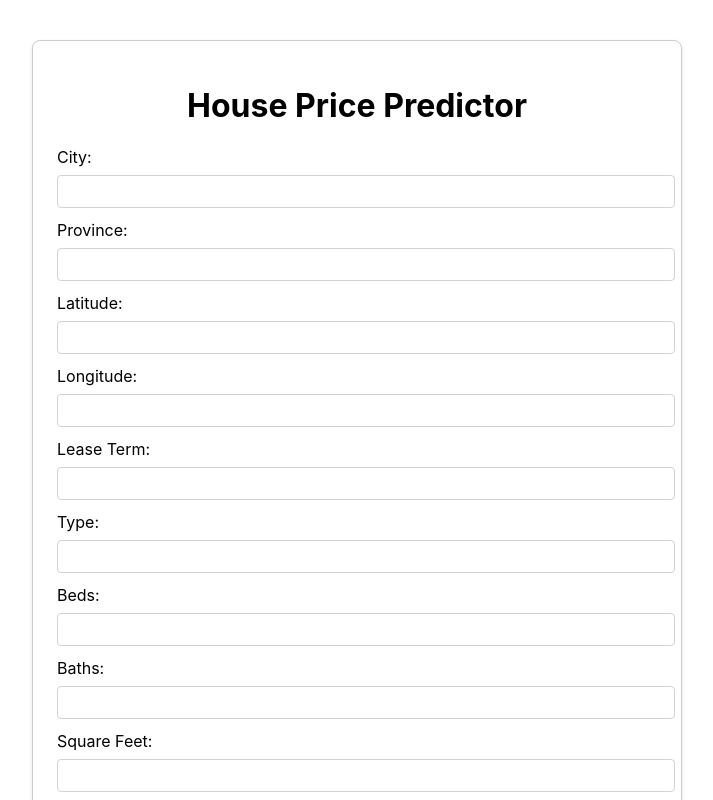
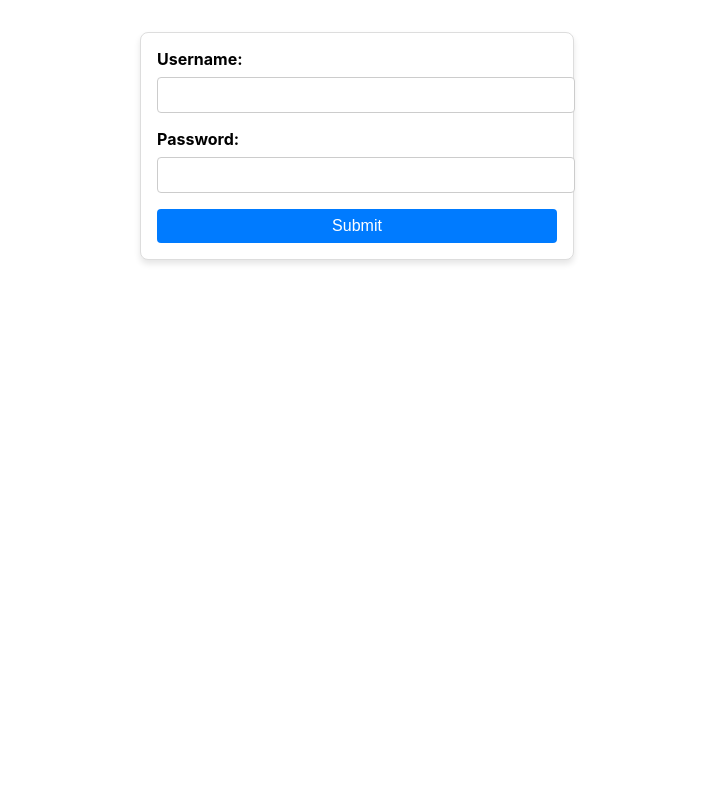
Before and after one commit to SahilBacchus/ENSF381-Labs, a React (Create React App) app in the folder lab09/house-brice-breticter/: page /login in a window 1280 px wide. Shown: the top 800 px of the page, without its empty margins (283-996 px from the left). Built offline with nearby package versions, Linux system fonts and the light colour scheme.

Commit message:
updated login style

```diff
--- a/lab09/house-brice-breticter/package.json
+++ b/lab09/house-brice-breticter/package.json
@@ -9,6 +9,7 @@
     "@testing-library/user-event": "^13.5.0",
     "react": "^19.0.0",
     "react-dom": "^19.0.0",
+    "react-router-dom": "^7.4.1",
     "react-scripts": "5.0.1",
     "web-vitals": "^2.1.4"
   },
--- a/lab09/house-brice-breticter/src/App.js
+++ b/lab09/house-brice-breticter/src/App.js
@@ -1,12 +1,18 @@
 import logo from './logo.svg';
+import Login from './Login';
 import './App.css';
 import HousePricePredictor from './HousePricePredictor';
+import { BrowserRouter, Routes, Route } from 'react-router-dom';
 
 function App() {
   return (
     <div className="App">
-      <HousePricePredictor/>
-
+      <BrowserRouter>
+        <Routes>
+          <Route path="/login" element={<Login/>} />
+          <Route path="/predict" element={<HousePricePredictor />} />
+        </Routes>
+      </BrowserRouter>
     </div>
   );
 }
--- a/lab09/house-brice-breticter/src/Login.css
+++ b/lab09/house-brice-breticter/src/Login.css
@@ -1,7 +1,47 @@
-.login_form {
-    display: flex;
-    justify-content: center;
-    align-items: center;
-    height: 100vh;
-    background-color: #f3f4f6;
-}
+.login-container {
+    max-width: 400px;
+    margin: 2rem auto;
+    padding: 1rem;
+    border: 1px solid #ddd;
+    border-radius: 8px;
+    box-shadow: 0 4px 6px rgba(0, 0, 0, 0.1);
+    background: #fff;
+    text-align: center;
+  }
+
+  label {
+    display: block;
+    font-weight: bold;
+    margin-bottom: 0.5rem;
+    text-align: left;
+  }
+
+  input {
+    width: 100%;
+    padding: 0.5rem;
+    margin-bottom: 1rem;
+    border: 1px solid #ccc;
+    border-radius: 4px;
+    font-size: 1rem;
+  }
+
+  button {
+    background-color: #007BFF;
+    color: white;
+    padding: 0.5rem 1rem;
+    border: none;
+    border-radius: 4px;
+    cursor: pointer;
+    font-size: 1rem;
+    width: 100%;
+  }
+
+  button:hover {
+    background-color: #0056b3;
+  }
+
+  .error-message {
+    color: red;
+    margin-top: 1rem;
+    font-size: 0.9rem;
+  }
--- a/lab09/house-brice-breticter/src/Login.js
+++ b/lab09/house-brice-breticter/src/Login.js
@@ -2,9 +2,8 @@ import React, { useState } from 'react';
 import {useNavigate } from 'react-router-dom';
 import './Login.css'
 
-const navigate = useNavigate();
-
-function AuthenticationForm() {
+function Login() {
+  const navigate = useNavigate();
   const [username, setUsername] = useState('');
   const [password, setPassword] = useState('');
   const [message, setMessage] = useState('');
@@ -26,24 +25,20 @@ function AuthenticationForm() {
     .then(data => setMessage(data.message))
     .catch(error => setMessage('Authentication failed. Incorrect username or password.'));};
 
-  return (
-    <div class="login_form">
-      <label>
-        Username:
-        </label>
-          <input type="text" onChange={(e) => setUsername(e.target.value)} />
-          <br />
-          <label>
-            Password:
-          </label>
-            <input type="password" onChange={(e) => setPassword(e.target.value)} />
-          <br />
+    return (
+      <>
+        <div className="login-container">
+          <label>Username:</label>
+          <input type="text" value={username} onChange={(e) => setUsername(e.target.value)} required />
+
+          <label>Password:</label>
+          <input type="password" value={password} onChange={(e) => setPassword(e.target.value)} required />
+
           <button onClick={handleAuthentication}>Submit</button>
-          <br />
-          <p>{message}</p>
-      </div>
 
-
-      );
-    };
-export default AuthenticationForm;
+          {message && <p className="error-message">{message}</p>}
+        </div>
+      </>
+    );
+  }
+export default Login;
```
Also changed, not shown: 1 other file (tests, documents, lock files or other folders).
